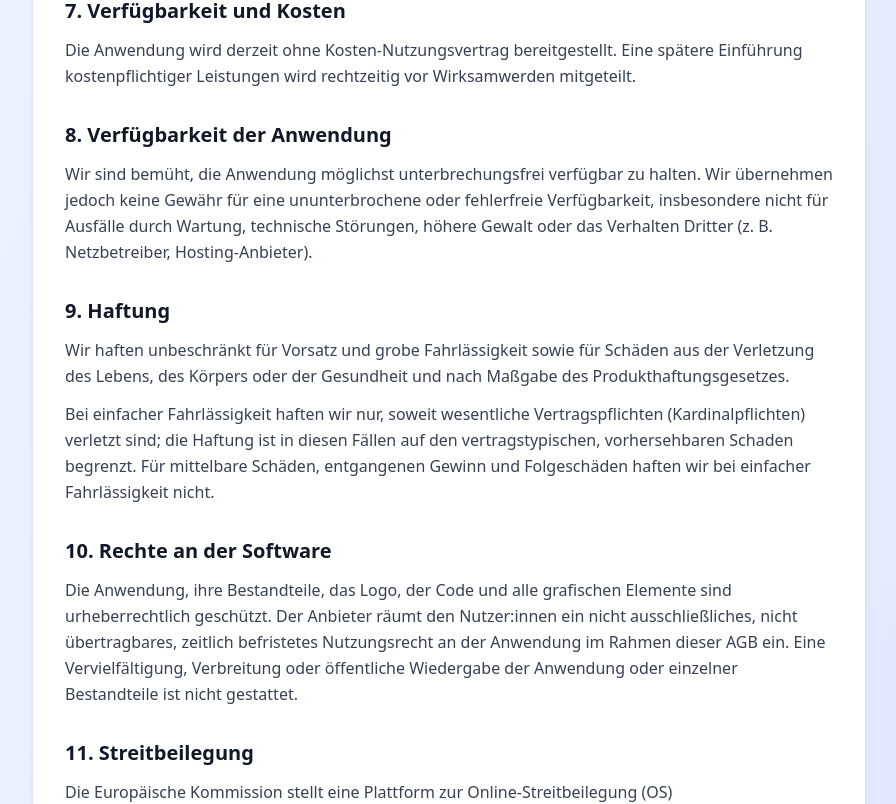
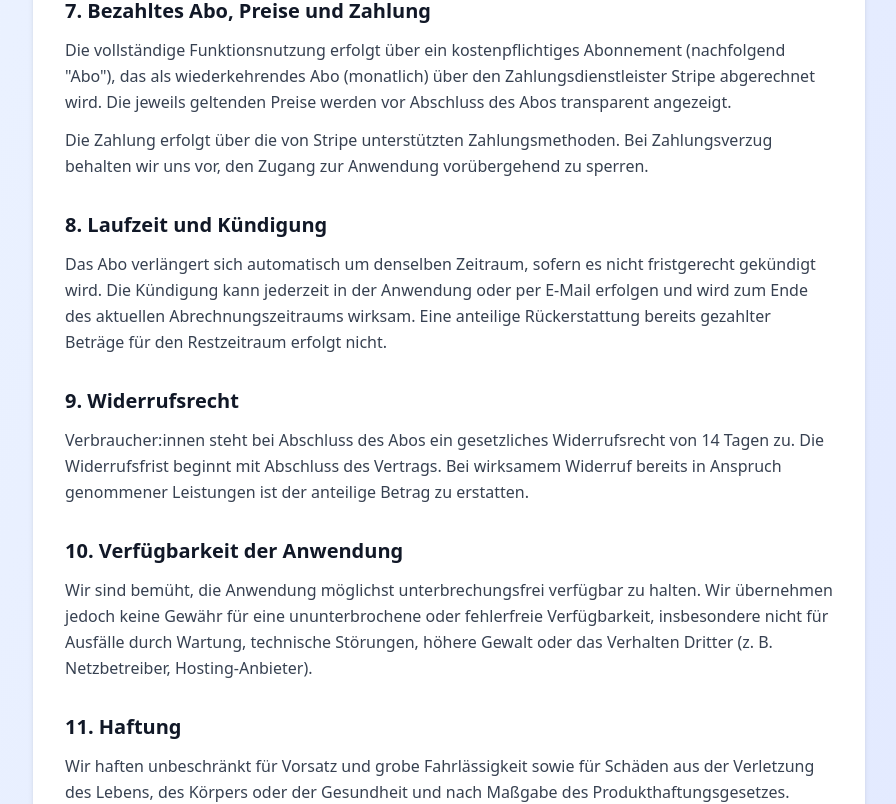
Before and after one commit to Niklash9112/hep-quickwrite, a Next.js app: page /agb in a window 1280 px wide. Shown: the part 1940-2744 px from the top of the page, without its empty margins (191-1087 px from the left). Built offline with nearby package versions, Linux system fonts and the light colour scheme.

Commit message:
AGB: kompakte Abo-Sektionen wieder eingebaut (Zahlung/Kündigung/Widerruf), B2B-Firmenvertrag entfällt

```diff
--- a/app/agb/page.tsx
+++ b/app/agb/page.tsx
@@ -139,15 +139,40 @@ export default function AGB() {
             </section>
 
             <section>
-              <h2 className="text-xl font-semibold text-gray-900 mb-3">7. Verfügbarkeit und Kosten</h2>
+              <h2 className="text-xl font-semibold text-gray-900 mb-3">7. Bezahltes Abo, Preise und Zahlung</h2>
               <p className="leading-relaxed">
-                Die Anwendung wird derzeit ohne Kosten-Nutzungsvertrag bereitgestellt. Eine spätere
-                Einführung kostenpflichtiger Leistungen wird rechtzeitig vor Wirksamwerden mitgeteilt.
+                Die vollständige Funktionsnutzung erfolgt über ein kostenpflichtiges Abonnement
+                (nachfolgend "Abo"), das als wiederkehrendes Abo (monatlich) über den
+                Zahlungsdienstleister Stripe abgerechnet wird. Die jeweils geltenden Preise werden
+                vor Abschluss des Abos transparent angezeigt.
+              </p>
+              <p className="mt-3 leading-relaxed">
+                Die Zahlung erfolgt über die von Stripe unterstützten Zahlungsmethoden. Bei
+                Zahlungsverzug behalten wir uns vor, den Zugang zur Anwendung vorübergehend zu sperren.
               </p>
             </section>
 
             <section>
-              <h2 className="text-xl font-semibold text-gray-900 mb-3">8. Verfügbarkeit der Anwendung</h2>
+              <h2 className="text-xl font-semibold text-gray-900 mb-3">8. Laufzeit und Kündigung</h2>
+              <p className="leading-relaxed">
+                Das Abo verlängert sich automatisch um denselben Zeitraum, sofern es nicht fristgerecht
+                gekündigt wird. Die Kündigung kann jederzeit in der Anwendung oder per E-Mail erfolgen
+                und wird zum Ende des aktuellen Abrechnungszeitraums wirksam. Eine anteilige
+                Rückerstattung bereits gezahlter Beträge für den Restzeitraum erfolgt nicht.
+              </p>
+            </section>
+
+            <section>
+              <h2 className="text-xl font-semibold text-gray-900 mb-3">9. Widerrufsrecht</h2>
+              <p className="leading-relaxed">
+                Verbraucher:innen steht bei Abschluss des Abos ein gesetzliches Widerrufsrecht von
+                14 Tagen zu. Die Widerrufsfrist beginnt mit Abschluss des Vertrags. Bei wirksamem
+                Widerruf bereits in Anspruch genommener Leistungen ist der anteilige Betrag zu erstatten.
+              </p>
+            </section>
+
+            <section>
+              <h2 className="text-xl font-semibold text-gray-900 mb-3">10. Verfügbarkeit der Anwendung</h2>
               <p className="leading-relaxed">
                 Wir sind bemüht, die Anwendung möglichst unterbrechungsfrei verfügbar zu halten. Wir
                 übernehmen jedoch keine Gewähr für eine ununterbrochene oder fehlerfreie Verfügbarkeit,
@@ -157,7 +182,7 @@ export default function AGB() {
             </section>
 
             <section>
-              <h2 className="text-xl font-semibold text-gray-900 mb-3">9. Haftung</h2>
+              <h2 className="text-xl font-semibold text-gray-900 mb-3">11. Haftung</h2>
               <p className="leading-relaxed">
                 Wir haften unbeschränkt für Vorsatz und grobe Fahrlässigkeit sowie für Schäden aus der
                 Verletzung des Lebens, des Körpers oder der Gesundheit und nach Maßgabe des
@@ -172,7 +197,7 @@ export default function AGB() {
             </section>
 
             <section>
-              <h2 className="text-xl font-semibold text-gray-900 mb-3">10. Rechte an der Software</h2>
+              <h2 className="text-xl font-semibold text-gray-900 mb-3">12. Rechte an der Software</h2>
               <p className="leading-relaxed">
                 Die Anwendung, ihre Bestandteile, das Logo, der Code und alle grafischen Elemente sind
                 urheberrechtlich geschützt. Der Anbieter räumt den Nutzer:innen ein nicht ausschließliches,
@@ -183,7 +208,7 @@ export default function AGB() {
             </section>
 
             <section>
-              <h2 className="text-xl font-semibold text-gray-900 mb-3">11. Streitbeilegung</h2>
+              <h2 className="text-xl font-semibold text-gray-900 mb-3">13. Streitbeilegung</h2>
               <p className="leading-relaxed">
                 Die Europäische Kommission stellt eine Plattform zur Online-Streitbeilegung (OS) bereit:
                 <a
@@ -199,7 +224,7 @@ export default function AGB() {
             </section>
 
             <section>
-              <h2 className="text-xl font-semibold text-gray-900 mb-3">12. Änderungen der AGB</h2>
+              <h2 className="text-xl font-semibold text-gray-900 mb-3">14. Änderungen der AGB</h2>
               <p className="leading-relaxed">
                 Wir behalten uns vor, diese AGB anzupassen, soweit dies erforderlich ist (z. B. bei
                 rechtlichen oder technischen Änderungen). Nutzer:innen werden über wesentliche Änderungen
@@ -210,7 +235,7 @@ export default function AGB() {
             </section>
 
             <section>
-              <h2 className="text-xl font-semibold text-gray-900 mb-3">13. Schlussbestimmungen</h2>
+              <h2 className="text-xl font-semibold text-gray-900 mb-3">15. Schlussbestimmungen</h2>
               <p className="leading-relaxed">
                 Es gilt das Recht der Bundesrepublik Deutschland unter Ausschluss des UN-Kaufrechts
                 (CISG). Gerichtsstand ist, soweit gesetzlich zulässig, der Sitz des Anbieters.
```
